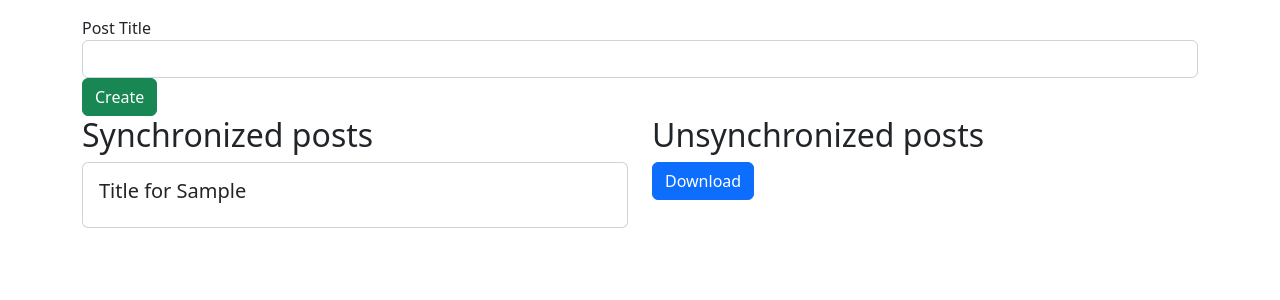
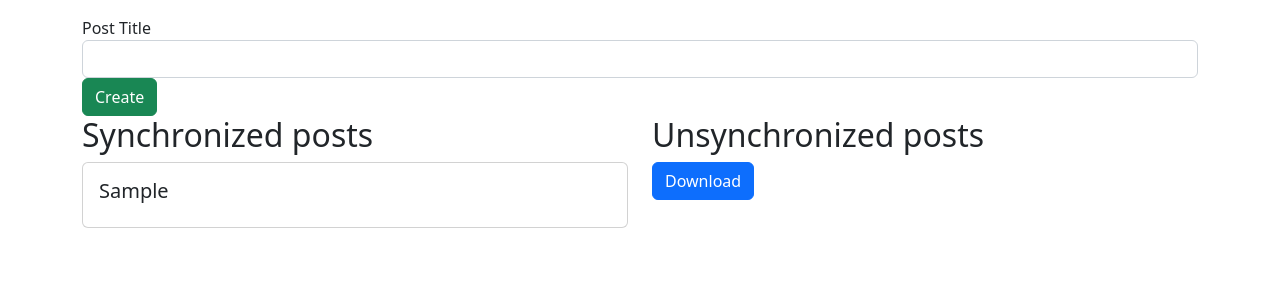
Before and after one commit to kiryl-ramanouski/React-Redux-Saga.-Practice, a React (Create React App) app in the folder react-app/: page / in a window 1280 px wide. Both pictures are taken after typing "Sample" into the empty fields and a click on the button "Create". Shown: the top 300 px of the page. Built offline with nearby package versions, Linux system fonts and the light colour scheme.

Commit message:
refactor: Post

```diff
--- a/react-app/src/Components/Post.js
+++ b/react-app/src/Components/Post.js
@@ -5,7 +5,7 @@ export default ({ title }) => {
   return (
     <div className="card">
       <div className="card-body">
-        <h5 className="card-title">Title for {title}</h5>
+        <h5 className="card-title">{title}</h5>
       </div>
     </div>
   );
```
